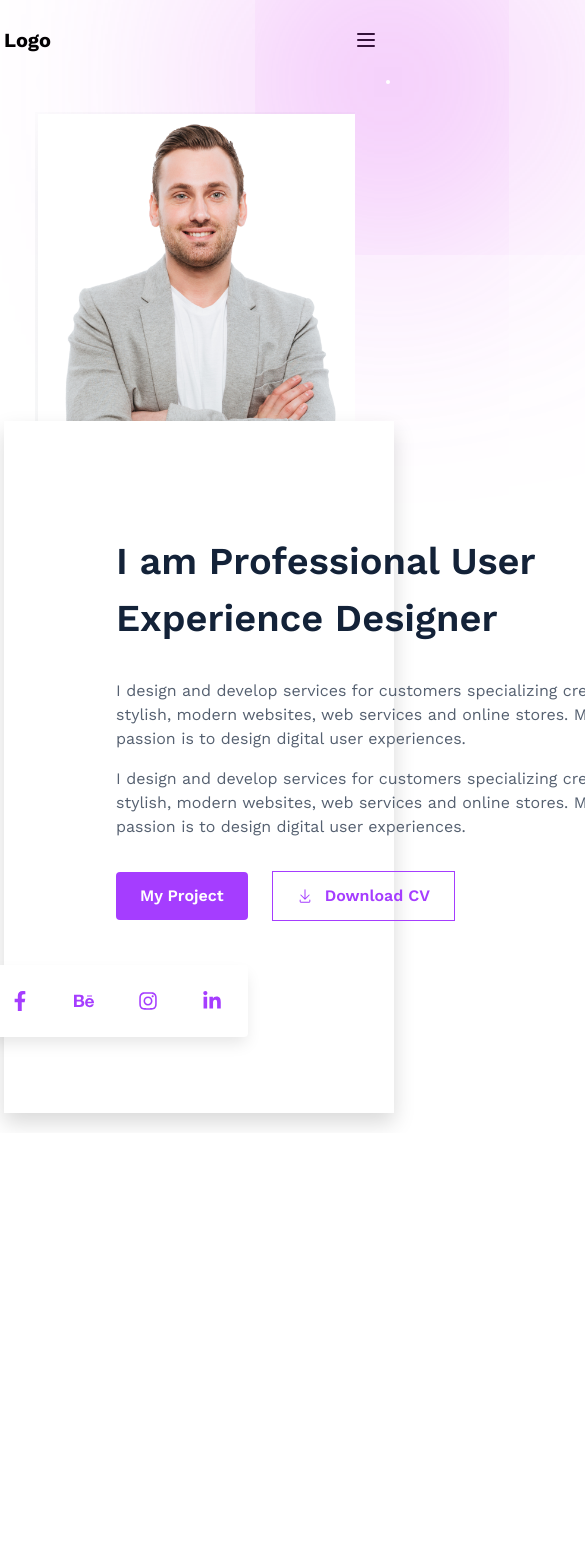
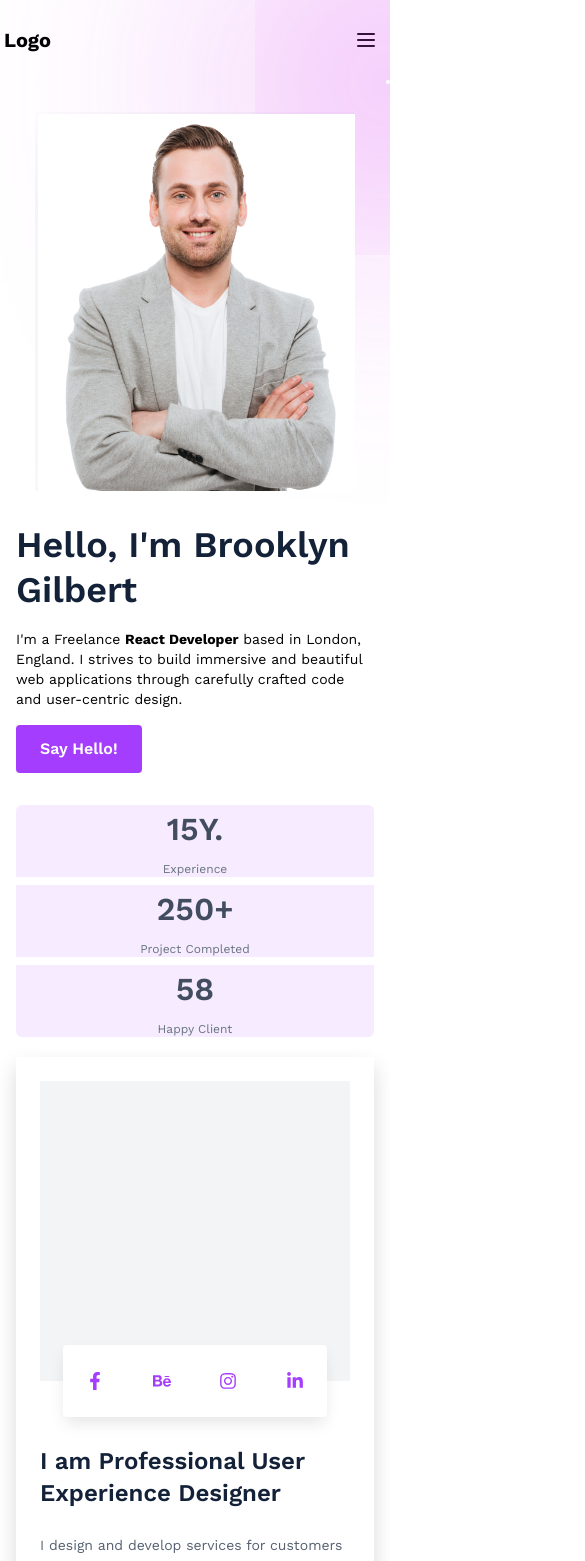
Before and after one commit to Nahid-hasan-web/DMportfolio, a Next.js app: page / in a window 390 px wide. Shown: the top 1561 px of the page, 585 px wide, since content can reach past the window. Before the commit the page ends 1133 px from the top, so only its background shows below. Built offline with nearby package versions, Linux system fonts and the light colour scheme.

Commit message:
about me done

```diff
--- a/app/components/AboutMe.jsx
+++ b/app/components/AboutMe.jsx
@@ -16,17 +16,21 @@ const AboutMe = () => {
   ];
   return (
     <>
-      <section id="AboutMe" className="py-5 absolute z-20 w-full -bottom-[10%]  ">
+      <section
+        id="AboutMe"
+        className="py-5 relative md:absolute z-20 w-full md:-bottom-[10%]"
+      >
         <div className="container">
-          <div className="p-28 bg-white rounded-4 flex justify-between  shadow-[0px_10px_20px_0px_rgba(0,0,0,0.15)]  ">
+          <div className="p-6 md:p-28 bg-white rounded-4 flex flex-col md:flex-row md:justify-between gap-6 md:gap-0 shadow-[0px_10px_20px_0px_rgba(0,0,0,0.15)]">
             {/* --- about me images */}
-            <div className="w-[424px] h-[468px]  relative bg-gray-100 ">
-              <div className=" absolute -bottom-9 left-[50%] translate-x-[-50%] w-[264px] h-[72px]  bg-white rounded-sm p-3 flex justify-between items-center shadow-[0px_8px_16px_-2px_rgba(0,_0,_0,_0.1)]">
+            <div className="w-full md:w-[424px] h-[300px] md:h-[468px] relative bg-gray-100 shrink-0">
+              <div className="absolute -bottom-9 left-1/2 transform -translate-x-1/2 w-full max-w-[264px] h-[72px] bg-white rounded-sm p-3 flex justify-between items-center shadow-[0px_8px_16px_-2px_rgba(0,0,0,0.1)]">
                 {socialLiks.map((item, i) => (
                   <Link
                     key={i}
-                    className=" flex justify-center items-center w-12 h-12 rounded-sm bg-white hover:bg-brandColor text-xl text-brandColor hover:text-white"
+                    className="flex justify-center items-center w-10 h-10 sm:w-12 sm:h-12 rounded-sm bg-white hover:bg-brandColor text-lg sm:text-xl text-brandColor hover:text-white"
                     href={item.socailLink}
+                    aria-label={`social-${i}`}
                   >
                     {item.socialIcon}
                   </Link>
@@ -34,22 +38,27 @@ const AboutMe = () => {
               </div>
             </div>
             {/* ---- about me text */}
-            <div>
-                <h2 className="w-[426px] text-[38px] font-semibold font-work text-[#132238]">I am Professional User Experience Designer</h2>
-                <p className=" w-[536px] mt-8 max-w-[536px] leading-6 text-[#556070]">
-                    I design and develop services for customers specializing creating stylish, modern websites, web services and online stores. My passion is to design digital user experiences.
+            <div className="w-full mt-10 lg:mt-0 md:pl-8">
+              <h2 className="w-full md:w-[426px] text-2xl md:text-[38px] font-semibold font-work text-[#132238]">
+                I am Professional User Experience Designer
+              </h2>
+              <p className="w-full md:max-w-[536px] mt-6 md:mt-8 leading-6 text-[#556070] text-sm md:text-base">
+                I design and develop services for customers specializing
+                creating stylish, modern websites, web services and online
+                stores. My passion is to design digital user experiences.
               </p>
-                <p className=" w-[536px] mt-4 max-w-[536px] leading-6 text-[#556070] ">
-                    I design and develop services for customers specializing creating stylish, modern websites, web services and online stores. My passion is to design digital user experiences.
+              <p className="w-full md:max-w-[536px] mt-4 leading-6 text-[#556070] text-sm md:text-base">
+                I design and develop services for customers specializing
+                creating stylish, modern websites, web services and online
+                stores. My passion is to design digital user experiences.
               </p>
-                <div className="flex items-center gap-6 mt-8">
-                    <ButtonV1 buttonContent={'My Project'}/>
+              <div className="flex flex-col sm:flex-row items-start sm:items-center gap-4 sm:gap-6 mt-6 md:mt-8">
+                <ButtonV1 buttonContent={"My Project"} />
                 <a className="border flex items-center gap-3 border-brandColor rounded-1 py-3 px-6 text-base font-work font-semibold text-brandColor">
-                      <GoDownload/>  Download CV
+                  <GoDownload /> Download CV
                 </a>
               </div>
             </div>
-
           </div>
         </div>
       </section>
--- a/app/components/Banner.jsx
+++ b/app/components/Banner.jsx
@@ -9,7 +9,7 @@ const Banner = () => {
     <>
       <section
         id="Banner"
-        className="relative h-auto md:h-[1712px] pt-8 md:pt-[126px] px-1 lg:px-0"
+        className="relative h-auto md:h-[1712px] pt-8 md:pt-[126px] px-4 lg:px-0"
       >
         <div className="container">
           <div className="flex flex-wrap-reverse md:flex-row md:justify-between gap-8 md:gap-0">
```
Lines whose indentation alone changed are shown as unchanged.
